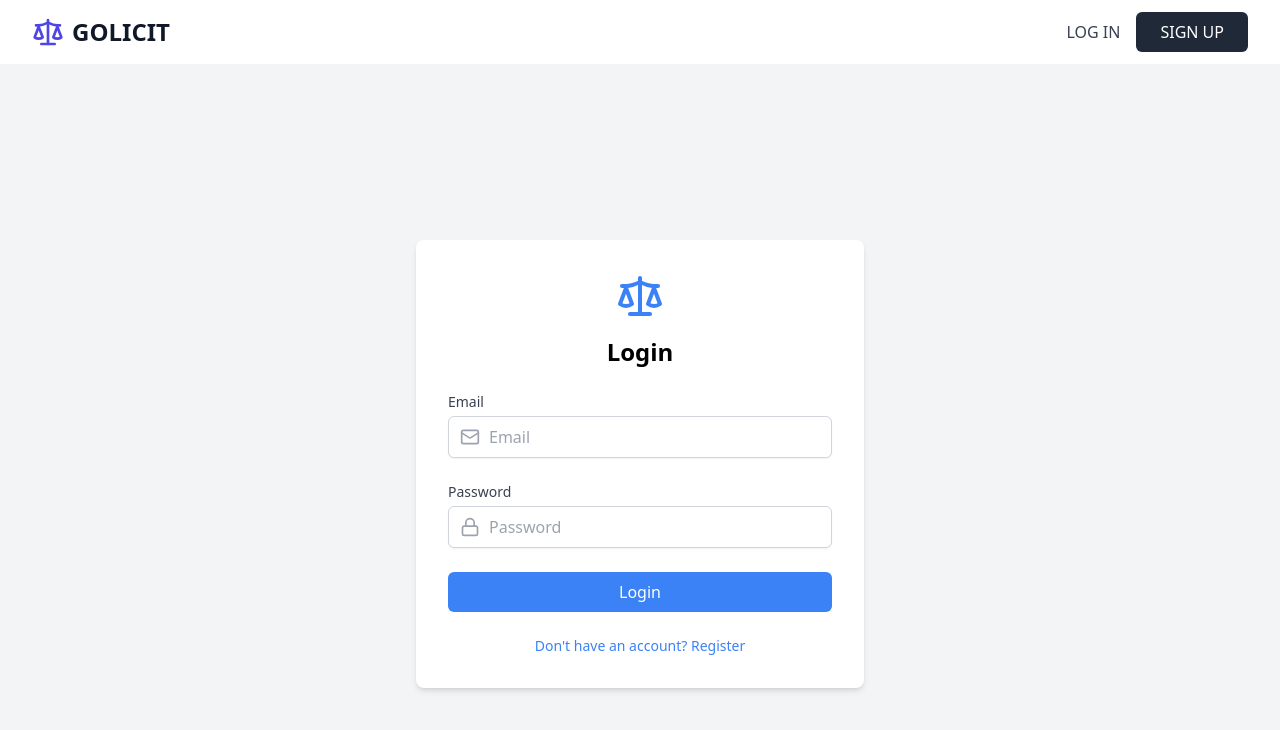
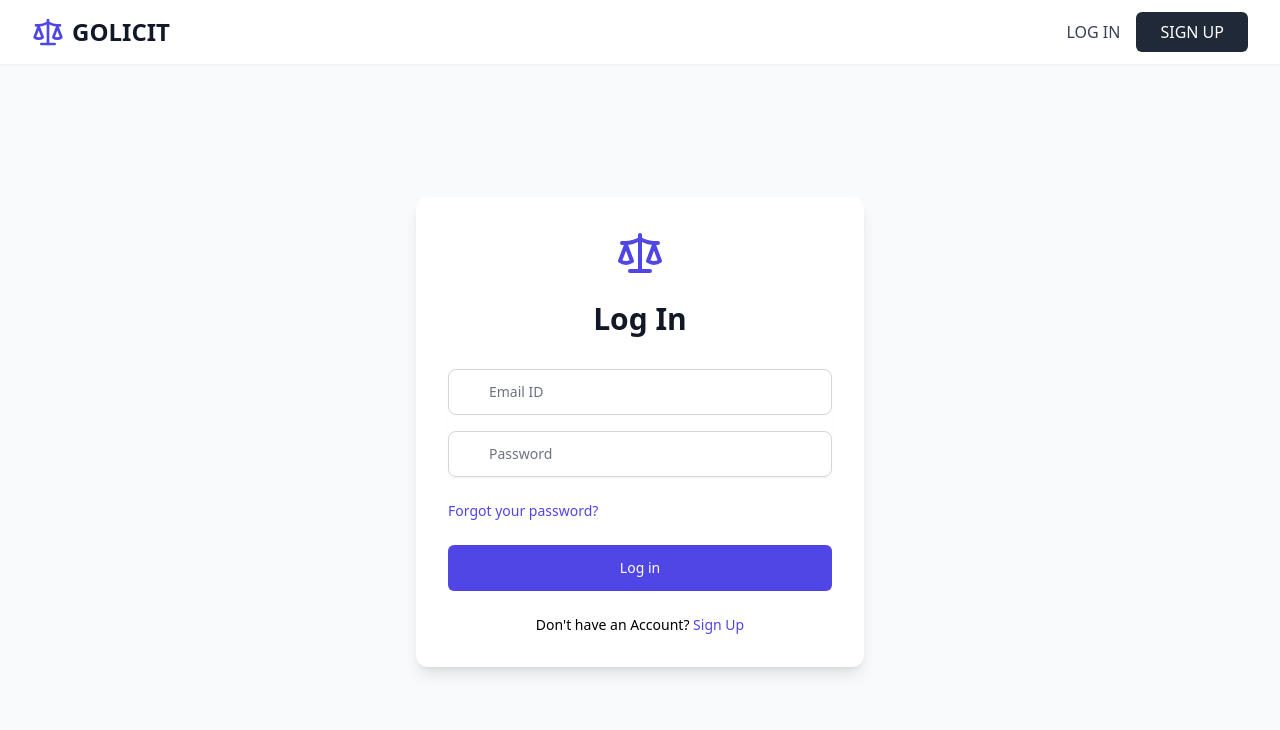
Before and after one commit to Iqapex/HealthTech, a React (Vite) app in the folder Frontend/: page /login in a window 1280 px wide. Shown: the top 730 px of the page. Built offline with nearby package versions, Linux system fonts and the light colour scheme.

Commit message:
solve error make login functionality

```diff
--- a/Frontend/src/App.tsx
+++ b/Frontend/src/App.tsx
@@ -14,20 +14,28 @@ import GetPremium from './pages/GetPremium';
 import VerifyEmail from './pages/VerifyEmail';
 import LawyerProfile from './pages/LawyerProfile ';
 import Feed from './pages/Feed';
+import { useState, useEffect } from 'react';
 
+
+
+function App() {
   const isAuthenticated = () => {
     return localStorage.getItem('authToken') !== null;
   };
-
+  const [isAuth, setIsAuth] = useState(false);
   const ProtectedRoute = () => {
-  return isAuthenticated() ? <Outlet /> : <Navigate to="/login" replace />;
+    return isAuth ? <Outlet /> : <Navigate to="/login" replace />;
   };
 
   const PublicRoute = () => {
     return isAuthenticated() ? <Navigate to="/home" replace /> : <Outlet />;
   };
+  useEffect(() => {
+    const checkAuth = () => setIsAuth(isAuthenticated());
+    window.addEventListener("storage", checkAuth);
 
-function App() {
+    return () => window.removeEventListener("storage", checkAuth);
+  }, []);
   return (
     <BrowserRouter>
       <div className="min-h-screen bg-gray-50">
@@ -54,7 +62,7 @@ function App() {
         <Routes>
           {/* Public routes */}
           <Route element={<PublicRoute />}>
-            <Route path="/login" element={<Login />} />
+            <Route path="/login" element={<Login setIsAuth={setIsAuth} />} />
             <Route path="/verify-email/:confirmationCode" element={<VerifyEmail />} />
             <Route path="/signup" element={<SignUp />} />
 
--- a/Frontend/src/hooks/useApi.tsx
+++ b/Frontend/src/hooks/useApi.tsx
@@ -24,7 +24,7 @@ export const useApi = <T = unknown, R = unknown>(baseUrl: string = import.meta.e
       const url = `${baseUrl}${endpoint}`;
       const headers = {
         'Content-Type': 'application/json',
-        ...options?.headers
+        ...(options?.headers || {})
       };
 
       const config: RequestInit = {
--- a/Frontend/src/pages/Login.tsx
+++ b/Frontend/src/pages/Login.tsx
@@ -1,103 +1,102 @@
-import React, { useState } from "react";
-import { Link, useNavigate } from "react-router-dom";
-import { Scale, Mail, Lock } from "lucide-react";
-import { useApi } from "../hooks/useApi"; // Import the useApi hook
+import React, { useState } from 'react';
+import { Link, useNavigate } from 'react-router-dom';
+import { Scale, Mail, Lock } from 'lucide-react';
+import { useApi } from '../hooks/useApi'; // Import the useApi hook
 
-export default function Login() {
-  const [email, setEmail] = useState("");
-  const [password, setPassword] = useState("");
+export default function Login({ setIsAuth }: { setIsAuth: (auth: boolean) => void }) {
+  const [email, setEmail] = useState('');
+  const [password, setPassword] = useState('');
   const [error, setError] = useState<string | null>(null);
   const navigate = useNavigate();
-  const { fetchData, loading } = useApi();
+  const { fetchData, loading } = useApi<{ emailId: string; password: string }, { token: string }>();
 
   const handleSubmit = async (e: React.FormEvent) => {
     e.preventDefault();
     setError(null);
 
     try {
-      const response = await fetchData('/auth/login', 'POST', {
-        body: { emailId: email, password }
-      });
-
-      console.log('Login response:', response); // Add logging
-
-      // Add manual cookie check
-      const cookies = document.cookie;
-      console.log('Cookies after login:', cookies);
+      const response = await fetchData<{ emailId: string; password: string }, any>(
+        '/auth/login',
+        'POST',
+        {
+          body: { emailId: email, password },
+        }
+      );
 
       if (response) {
+        // Store user data in context/state management
+        console.log(response);
+        localStorage.setItem('authToken', response.token); // Store token
+        setIsAuth(true);
         navigate('/home');
       }
     } catch (err) {
-      console.error('Login error:', err);
-      setError(err instanceof Error ? err.message : 'Login failed');
+      const error = err as Error;
+      setError(error.message || 'Login failed. Please check your credentials and try again.');
     }
   };
 
   return (
-    <div className="flex items-center justify-center min-h-screen bg-gray-100">
-      <div className="w-full max-w-md p-8 space-y-6 bg-white rounded-lg shadow-md">
+    <div className="min-h-[calc(100vh-4rem)] flex items-center justify-center py-12 px-4 sm:px-6 lg:px-8">
+      <div className="max-w-md w-full space-y-8 bg-white p-8 rounded-xl shadow-lg">
         <div className="flex flex-col items-center">
-          <Scale className="w-12 h-12 text-blue-500" />
-          <h1 className="mt-4 text-2xl font-bold">Login</h1>
+          <Scale className="h-12 w-12 text-indigo-600" />
+          <h2 className="mt-6 text-center text-3xl font-extrabold text-gray-900">Log In</h2>
         </div>
-        <form onSubmit={handleSubmit} className="space-y-6">
-          <div>
-            <label
-              htmlFor="email"
-              className="block text-sm font-medium text-gray-700"
-            >
-              Email
-            </label>
-            <div className="mt-1 relative">
-              <Mail className="w-5 h-5 absolute left-3 top-1/2 transform -translate-y-1/2 text-gray-400" />
+        {error && (
+          <div className="text-red-500 text-center text-sm">
+            {error}
+          </div>
+        )}
+        <form className="mt-8 space-y-6" onSubmit={handleSubmit}>
+          <div className="rounded-md shadow-sm space-y-4">
+            <div className="relative">
+              <Mail className="absolute left-3 top-1/2 transform -translate-y-1/2 h-5 w-5 text-gray-400" />
               <input
                 type="email"
-                id="email"
+                required
                 value={email}
                 onChange={(e) => setEmail(e.target.value)}
-                required
-                className="w-full pl-10 px-3 py-2 border border-gray-300 rounded-md shadow-sm focus:outline-none focus:ring-blue-500 focus:border-blue-500"
-                placeholder="Email"
+                className="appearance-none rounded-lg relative block w-full px-10 py-3 border border-gray-300 placeholder-gray-500 text-gray-900 focus:outline-none focus:ring-indigo-500 focus:border-indigo-500 focus:z-10 sm:text-sm"
+                placeholder="Email ID"
               />
             </div>
-          </div>
-          <div>
-            <label
-              htmlFor="password"
-              className="block text-sm font-medium text-gray-700"
-            >
-              Password
-            </label>
-            <div className="mt-1 relative">
-              <Lock className="w-5 h-5 absolute left-3 top-1/2 transform -translate-y-1/2 text-gray-400" />
+            <div className="relative">
+              <Lock className="absolute left-3 top-1/2 transform -translate-y-1/2 h-5 w-5 text-gray-400" />
               <input
                 type="password"
-                id="password"
+                required
                 value={password}
                 onChange={(e) => setPassword(e.target.value)}
-                required
-                className="w-full pl-10 px-3 py-2 border border-gray-300 rounded-md shadow-sm focus:outline-none focus:ring-blue-500 focus:border-blue-500"
+                className="appearance-none rounded-lg relative block w-full px-10 py-3 border border-gray-300 placeholder-gray-500 text-gray-900 focus:outline-none focus:ring-indigo-500 focus:border-indigo-500 focus:z-10 sm:text-sm"
                 placeholder="Password"
               />
             </div>
           </div>
-          {error && <div className="text-sm text-red-600">{error}</div>}
-          <div>
-            <button
-              type="submit"
-              disabled={loading}
-              className="w-full px-4 py-2 text-white bg-blue-500 rounded-md hover:bg-blue-600 focus:outline-none focus:ring-2 focus:ring-blue-500 focus:ring-offset-2"
-            >
-              {loading ? "Logging in..." : "Login"}
-            </button>
+
+          <div className="flex items-center justify-between">
+            <div className="text-sm">
+              <Link to="/forgot-password" className="font-medium text-indigo-600 hover:text-indigo-500">
+                Forgot your password?
+              </Link>
+            </div>
+          </div>
+
+          <button
+            type="submit"
+            disabled={loading}
+            className="group relative w-full flex justify-center py-3 px-4 border border-transparent text-sm font-medium rounded-md text-white bg-indigo-600 hover:bg-indigo-700 focus:outline-none focus:ring-2 focus:ring-offset-2 focus:ring-indigo-500"
+          >
+            {loading ? 'Logging in...' : 'Log in'}
+          </button>
+
+          <div className="text-center text-sm">
+            Don't have an Account?{' '}
+            <Link to="/signup" className="font-medium text-indigo-600 hover:text-indigo-500">
+              Sign Up
+            </Link>
           </div>
         </form>
-        <div className="text-sm text-center">
-          <Link to="/register" className="text-blue-500 hover:text-blue-600">
-            Don't have an account? Register
-          </Link>
-        </div>
       </div>
     </div>
   );
```
Also changed, not shown: 1 other file (tests, documents, lock files or other folders). Lines whose indentation alone changed are shown as unchanged.
